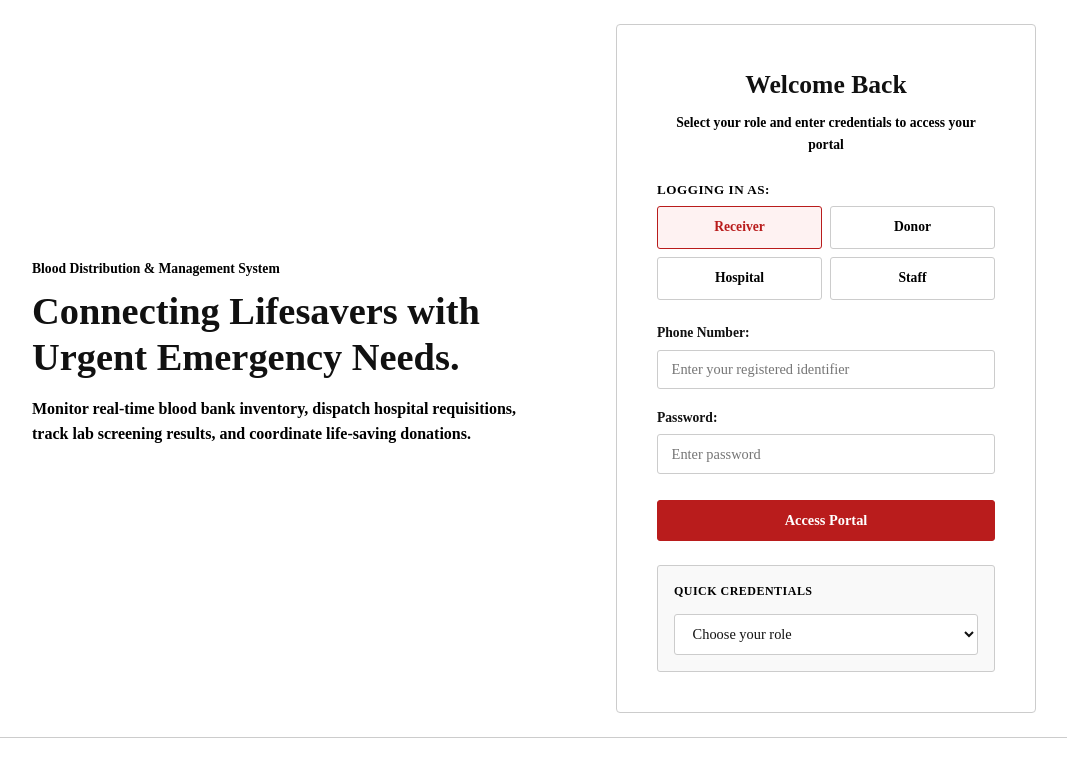
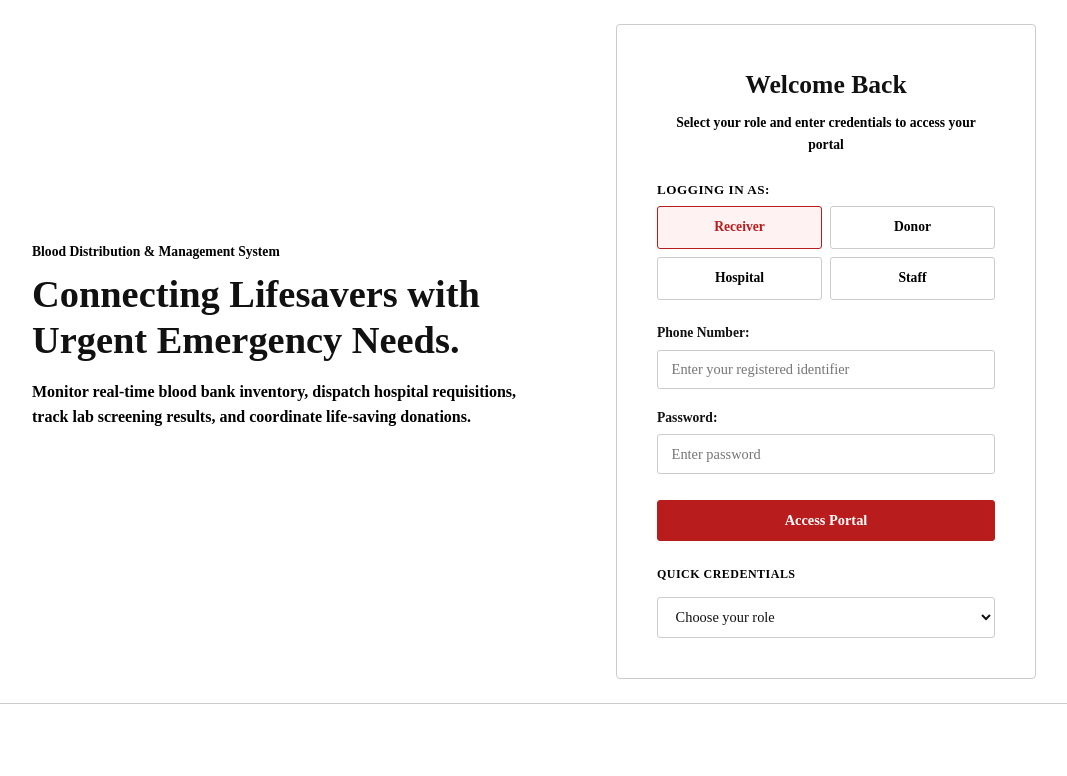
Before and after one commit to Shravya317/blood-bank-management-system, a Flask app: page /auth/login in a window 1280 px wide. Shown: the part 59-835 px from the top of the page, without its empty margins (106-1173 px from the left). After the commit the page ends 763 px from the top, so only its background shows below. Run offline with Flask 3, Linux system fonts and the light colour scheme.

Commit message:
Remove demo box styling from CSS

```diff
--- a/static/css/style.css
+++ b/static/css/style.css
@@ -395,10 +395,6 @@ h1, h2, h3, h4, h5, h6 {
 
 .demo-logins-box {
     margin-top: 1.5rem;
-    padding: 1rem;
-    background: #f9f9f9;
-    border-radius: 3px;
-    border: 1px solid #cccccc;
 }
 
 .demo-btn-grid {
```
